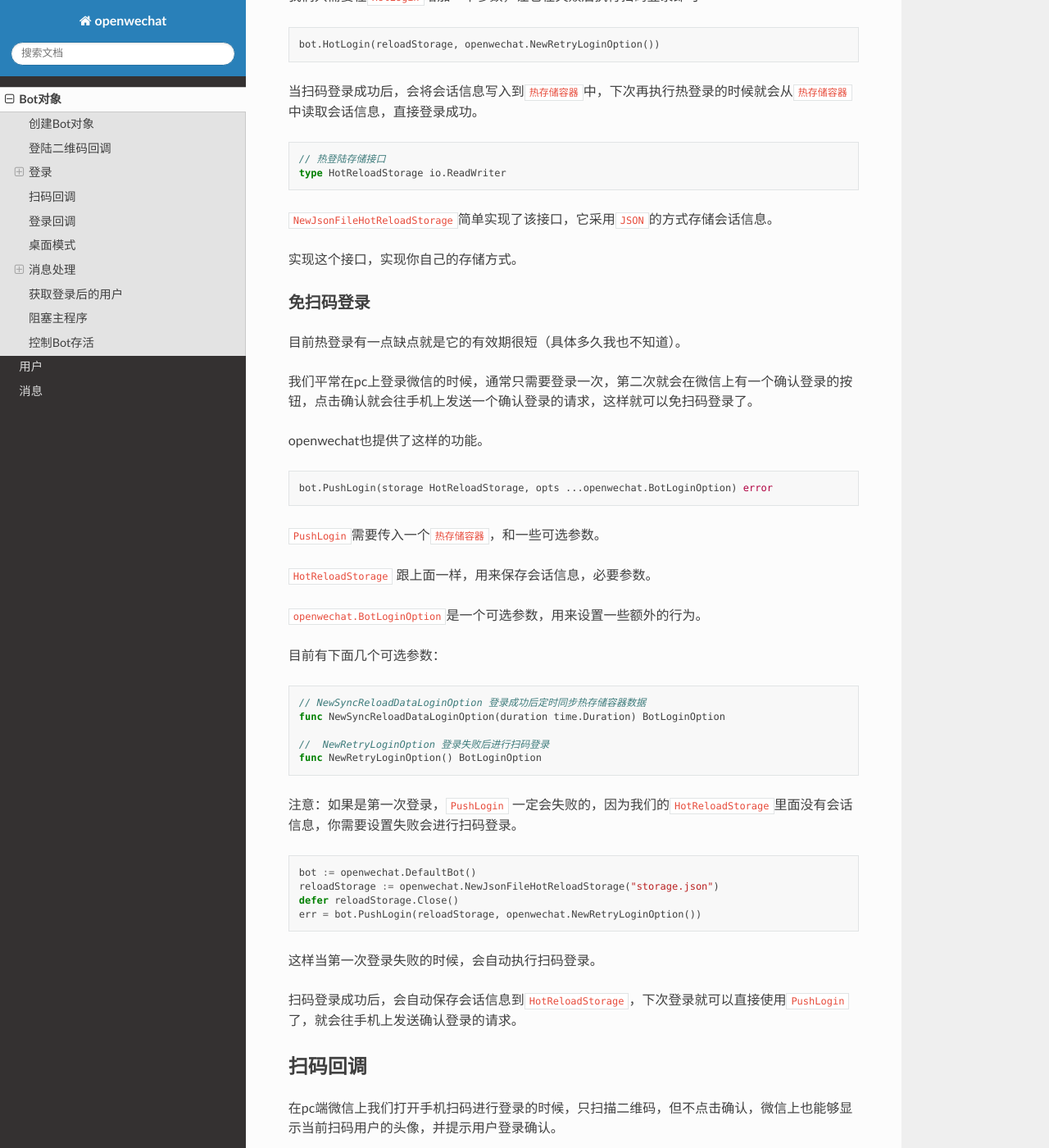
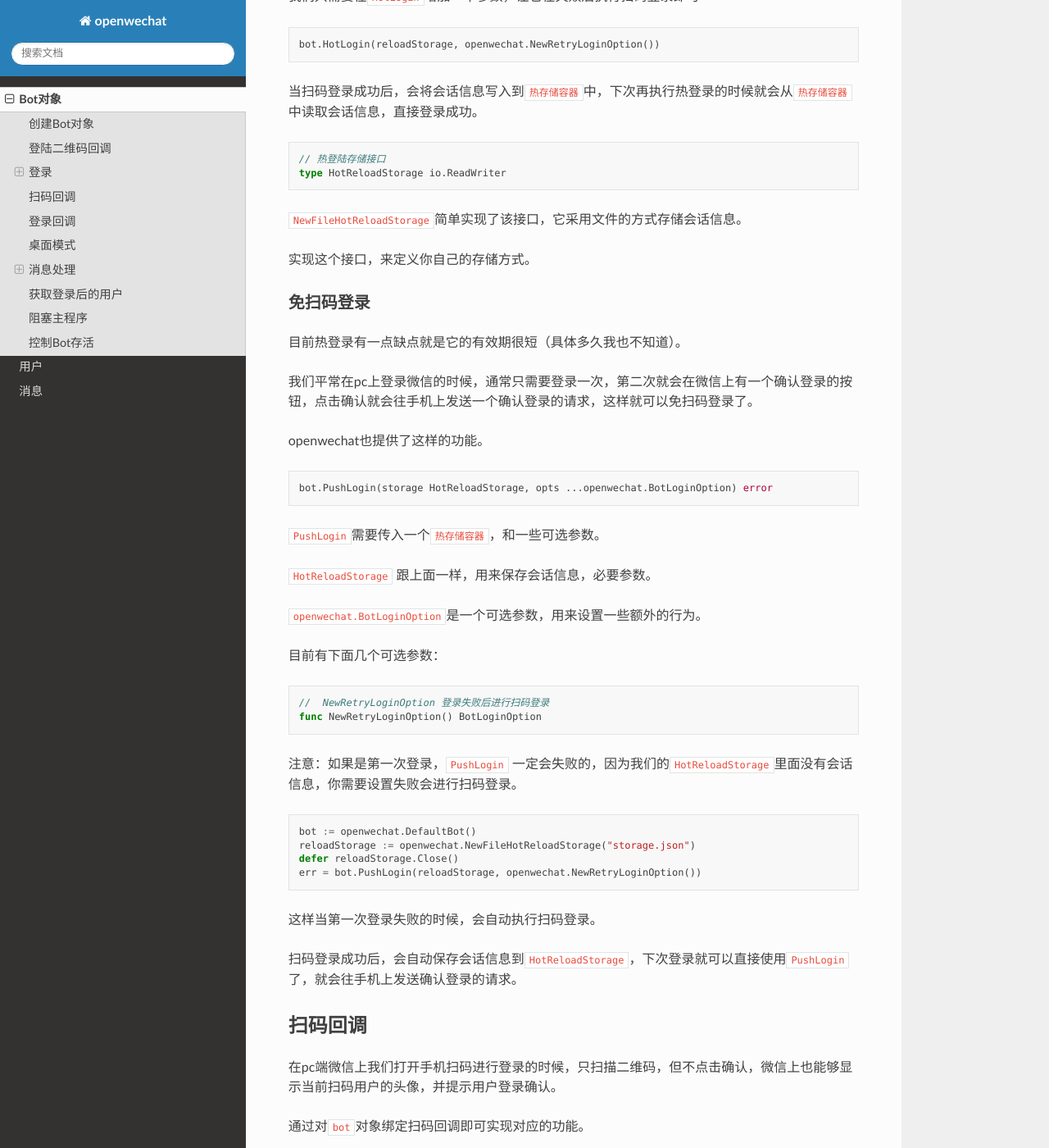
Before and after one commit to eatmoreapple/openwechat, a Sphinx documentation site: the page built from source/bot.md, in a window 1280 px wide and 1400 px high, scrolled down 2030 px. Shown: the whole window at 82% size. Built offline with Sphinx 7.4.7 and the Read the Docs theme 2.0.0, drawn with Linux system fonts in a browser that asks for light colours.

Commit message:
[docs]: update docs (#262)

````diff
--- a/source/bot.md
+++ b/source/bot.md
@@ -108,9 +108,9 @@ bot.HotLogin(reloadStorage, openwechat.NewRetryLoginOption())
 type HotReloadStorage io.ReadWriter
 ```
 
-`NewJsonFileHotReloadStorage`简单实现了该接口，它采用`JSON`的方式存储会话信息。
+`NewFileHotReloadStorage`简单实现了该接口，它采用文件的方式存储会话信息。
 
-实现这个接口，实现你自己的存储方式。
+实现这个接口，来定义你自己的存储方式。
 
 #### 免扫码登录
 
@@ -133,9 +133,6 @@ bot.PushLogin(storage HotReloadStorage, opts ...openwechat.BotLoginOption) error
 目前有下面几个可选参数：
 
 ```go
-// NewSyncReloadDataLoginOption 登录成功后定时同步热存储容器数据
-func NewSyncReloadDataLoginOption(duration time.Duration) BotLoginOption
-
 //  NewRetryLoginOption 登录失败后进行扫码登录
 func NewRetryLoginOption() BotLoginOption
 ```
@@ -144,7 +141,7 @@ func NewRetryLoginOption() BotLoginOption
 
 ```go
 bot := openwechat.DefaultBot()
-reloadStorage := openwechat.NewJsonFileHotReloadStorage("storage.json")
+reloadStorage := openwechat.NewFileHotReloadStorage("storage.json")
 defer reloadStorage.Close()
 err = bot.PushLogin(reloadStorage, openwechat.NewRetryLoginOption())
 ```
````
Also changed, not shown: source/user.md (+2 -0 lines).
